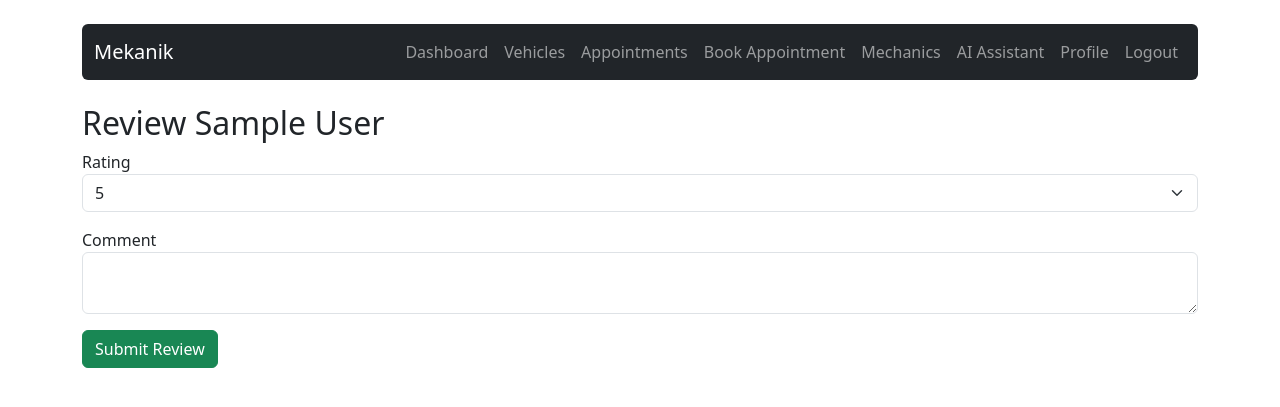
After one commit to anandupanickar27-hue/mekanik-ai-vehicle-service-platform, a Flask app: page /review-mechanic/1 in a window 1280 px wide. The commit adds this page. Shown: the top 407 px of the page. Run offline with Flask 3, Linux system fonts and the light colour scheme; the visitor is signed in with stand-in values (Sample User, id 1).

Commit message:
Implement mechanic workflow and customer reviews

```diff
--- a/app/models.py
+++ b/app/models.py
@@ -39,7 +39,20 @@ class User(UserMixin, db.Model):
     "MechanicProfile",
     backref="user",
     uselist=False
+    )
+
+    reviews = db.relationship(
+    "Review",
+    foreign_keys="Review.mechanic_id",
+    lazy=True
+    )
+
+    reviews_received = db.relationship(
+    "Review",
+    foreign_keys="Review.mechanic_id",
+    lazy=True
 )
+
 
 
 class Vehicle(db.Model):
@@ -108,10 +121,15 @@ class Appointment(db.Model):
 
     ai_recommendation = db.Column(db.Text)
 
-   # mechanic_id = db.Column(
-    #db.Integer,
-    #db.ForeignKey("mechanics.id")
-    #)
+    mechanic_id = db.Column(
+    db.Integer,
+    db.ForeignKey("users.id")
+    )
+
+    mechanic = db.relationship(
+    "User",
+    foreign_keys=[mechanic_id]
+    )
 
 @login_manager.user_loader
 def load_user(user_id):
@@ -156,3 +174,33 @@ class MechanicProfile(db.Model):
     bio = db.Column(
         db.Text
     )
+
+class Review(db.Model):
+
+    __tablename__ = "reviews"
+
+    id = db.Column(
+        db.Integer,
+        primary_key=True
+    )
+
+    mechanic_id = db.Column(
+        db.Integer,
+        db.ForeignKey("users.id"),
+        nullable=False
+    )
+
+    customer_id = db.Column(
+        db.Integer,
+        db.ForeignKey("users.id"),
+        nullable=False
+    )
+
+    rating = db.Column(
+        db.Integer,
+        nullable=False
+    )
+
+    comment = db.Column(
+        db.Text
+    )
--- a/app/routes.py
+++ b/app/routes.py
@@ -236,6 +236,7 @@ def book_appointment():
         vehicle_id = request.form["vehicle_id"]
         service_date = request.form["service_date"]
         issue_description = request.form["issue_description"]
+        mechanic_id = request.form["mechanic_id"]
         ai_recommendation = ask_gemini(
                             f"""
                             Vehicle Issue:
@@ -253,6 +254,7 @@ def book_appointment():
         appointment = Appointment(
             vehicle_id=vehicle_id,
             service_date=service_date,
+            mechanic_id=mechanic_id,
             issue_description=issue_description,
             category=category,
             ai_recommendation=ai_recommendation
@@ -263,13 +265,18 @@ def book_appointment():
 
         return "Appointment booked successfully!"
 
+    mechanics = User.query.filter_by(
+    role="mechanic"
+    ).all()
+
     vehicles = Vehicle.query.filter_by(
                 user_id=current_user.id
                 ).all()
 
     return render_template(
-        "book_appointment.html",
-        vehicles=vehicles
+    "book_appointment.html",
+    vehicles=vehicles,
+    mechanics=mechanics
     )
 
 @app.route("/appointments")
@@ -279,7 +286,9 @@ def appointments():
     search = request.args.get("search", "")
     status = request.args.get("status", "")
 
-    query = Appointment.query
+    query = Appointment.query.join(Vehicle).filter(
+        Vehicle.user_id == current_user.id
+    )
 
     if search:
         query = query.filter(
@@ -289,9 +298,7 @@ def appointments():
     if status:
         query = query.filter_by(status=status)
 
-    query = Appointment.query.join(Vehicle).filter(
-            Vehicle.user_id == current_user.id
-            )
+    appointments = query.all()
 
     return render_template(
         "appointments.html",
@@ -446,3 +453,123 @@ def complete_mechanic_profile():
     return render_template(
         "complete_mechanic_profile.html"
     )
+
+@app.route("/edit-mechanic-profile", methods=["GET", "POST"])
+@login_required
+def edit_mechanic_profile():
+
+    if current_user.role != "mechanic":
+        return "Access Denied"
+
+    profile = current_user.mechanic_profile
+
+    if request.method == "POST":
+
+        profile.specialization = request.form["specialization"]
+        profile.experience = request.form["experience"]
+        profile.phone = request.form["phone"]
+        profile.bio = request.form["bio"]
+
+        db.session.commit()
+
+        return redirect(url_for("profile"))
+
+    return render_template(
+        "edit_mechanic_profile.html",
+        profile=profile
+    )
+
+@app.route("/mechanics")
+@login_required
+def mechanics():
+
+    mechanics = User.query.filter_by(
+        role="mechanic"
+    ).all()
+
+    return render_template(
+        "mechanics.html",
+        mechanics=mechanics
+    )
+
+@app.route("/my-jobs")
+@login_required
+def my_jobs():
+
+    jobs = Appointment.query.filter_by(
+        mechanic_id=current_user.id
+    ).all()
+
+    return render_template(
+        "my_jobs.html",
+        jobs=jobs
+    )
+
+@app.route("/update-job-status/<int:id>", methods=["GET", "POST"])
+@login_required
+def update_job_status(id):
+
+    job = Appointment.query.get(id)
+
+    if job.mechanic_id != current_user.id:
+        return "Access Denied"
+
+    if request.method == "POST":
+
+        job.status = request.form["status"]
+
+        db.session.commit()
+
+        return redirect(url_for("my_jobs"))
+
+    return render_template(
+        "update_job_status.html",
+        job=job
+    )
+
+@app.route("/mechanic/<int:id>")
+@login_required
+def mechanic_details(id):
+
+    mechanic = User.query.get(id)
+
+    if mechanic.role != "mechanic":
+        return "Mechanic not found"
+
+    return render_template(
+        "mechanic_details.html",
+        mechanic=mechanic
+    )
+
+@app.route("/review-mechanic/<int:id>", methods=["GET", "POST"])
+@login_required
+def review_mechanic(id):
+
+    if current_user.role != "customer":
+        return "Access Denied"
+
+    mechanic = User.query.get(id)
+
+    if request.method == "POST":
+
+        rating = request.form["rating"]
+        comment = request.form["comment"]
+
+        review = Review(
+            mechanic_id=mechanic.id,
+            customer_id=current_user.id,
+            rating=rating,
+            comment=comment
+        )
+
+        db.session.add(review)
+        db.session.commit()
+
+        return redirect(
+            url_for("mechanic_details", id=id)
+        )
+
+    return render_template(
+        "review_mechanic.html",
+        mechanic=mechanic
+    )
--- a/app/templates/appointments.html
+++ b/app/templates/appointments.html
@@ -53,6 +53,7 @@
             <th>Vehicle ID</th>
             <th>Service Date</th>
             <th>Issue</th>
+            <th>Mechanic</th>
             <th>Status</th>
             <th>Action</th>
         </tr>
@@ -68,6 +69,7 @@
             <td>{{ appointment.service_date }}</td>
             <td>{{ appointment.issue_description }}</td>
             <td>{{ appointment.status }}</td>
+            <td>{{ appointment.mechanic.name }}</td>
             <td>
                 <a href="/update-status/{{ appointment.id }}"
                 class="btn btn-warning btn-sm">
--- a/app/templates/base.html
+++ b/app/templates/base.html
@@ -6,18 +6,12 @@
     <link href="https://cdn.jsdelivr.net/npm/bootstrap@5.3.7/dist/css/bootstrap.min.css" rel="stylesheet">
 </head>
 <body>
-    {% if current_user.role == "admin" %}
-
-<a class="nav-link" href="/users">Users</a>
-
-{% endif %}
-
 
 <div class="container mt-4">
 
 {% if request.endpoint not in ["home", "login", "register"] %}
 
-<nav class="navbar navbar-expand-lg navbar-dark bg-dark">
+<nav class="navbar navbar-expand-lg navbar-dark bg-dark rounded">
 
     <div class="container">
 
@@ -26,6 +20,8 @@
         </a>
 
         <div class="navbar-nav">
+
+            {% if current_user.role == "customer" %}
 
                 <a class="nav-link" href="/dashboard">
                     Dashboard
@@ -43,9 +39,39 @@
                     Book Appointment
                 </a>
 
-            <a class="nav-link" href="/ ai-assistant">
+                <a class="nav-link" href="/mechanics">
+                    Mechanics
+                </a>
+
+                <a class="nav-link" href="/ai-assistant">
                     AI Assistant
                 </a>
+
+            {% endif %}
+
+            {% if current_user.role == "mechanic" %}
+
+                <a class="nav-link" href="/mechanic-dashboard">
+                    Dashboard
+                </a>
+
+                <a class="nav-link" href="/my-jobs">
+                    My Jobs
+                </a>
+
+            {% endif %}
+
+            {% if current_user.role == "admin" %}
+
+                <a class="nav-link" href="/dashboard">
+                    Dashboard
+                </a>
+
+                <a class="nav-link" href="/users">
+                    Users
+                </a>
+
+            {% endif %}
 
             <a class="nav-link" href="/profile">
                 Profile
@@ -65,8 +91,6 @@
 
 {% endif %}
 
-<br>
-
 {% block content %}
 {% endblock %}
 
--- /dev/null
+++ b/app/templates/review_mechanic.html
@@ -0,0 +1,35 @@
+{% extends "base.html" %}
+
+{% block content %}
+
+<h2>Review {{ mechanic.name }}</h2>
+
+<form method="POST">
+
+    <div class="mb-3">
+        <label>Rating</label>
+
+        <select name="rating" class="form-select">
+            <option value="5">5</option>
+            <option value="4">4</option>
+            <option value="3">3</option>
+            <option value="2">2</option>
+            <option value="1">1</option>
+        </select>
+    </div>
+
+    <div class="mb-3">
+        <label>Comment</label>
+
+        <textarea
+            name="comment"
+            class="form-control"></textarea>
+    </div>
+
+    <button class="btn btn-success">
+        Submit Review
+    </button>
+
+</form>
+
+{% endblock %}
```
Also changed, not shown: app/templates/appointment_details.html (+10 -0 lines), app/templates/book_appointment.html (+20 -0 lines), app/templates/edit_mechanic_profile.html (added, +45 -0 lines), app/templates/mechanic_dashboard.html (+33 -1 lines), app/templates/mechanic_details.html (added, +66 -0 lines), app/templates/mechanics.html (added, +42 -0 lines), app/templates/my_jobs.html (added, +54 -0 lines), app/templates/profile.html (+39 -2 lines), app/templates/update_job_status.html (added, +25 -0 lines). Lines whose indentation alone changed are shown as unchanged.
